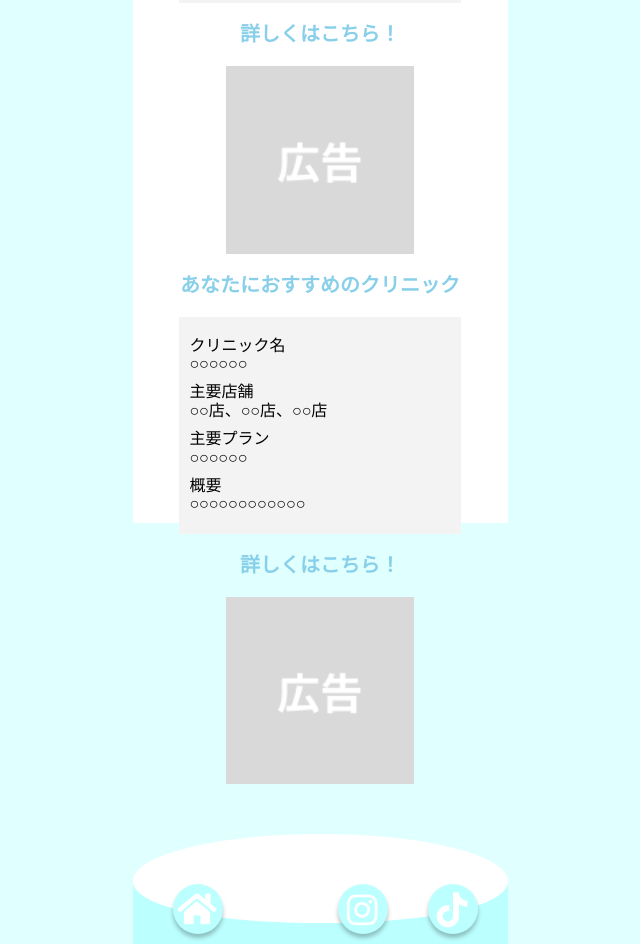
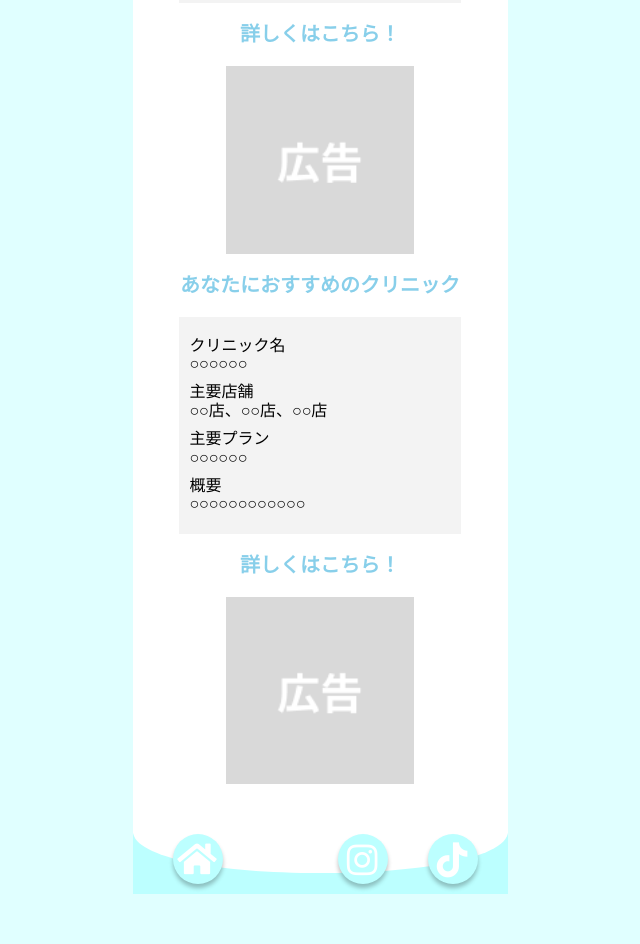
Before and after one commit to cocoalatte7119/datsumou, a website: page result.html in a window 1280 px wide. Shown: the part 277-1221 px from the top of the page, without its empty margins (320-960 px from the left). After the commit the page ends 1171 px from the top, so only its background shows below. Drawn offline with nearby package versions, Linux system fonts and the light colour scheme; files that its build step writes are made by us from their sources.

Commit message:
Add files via upload

```diff
--- a/src/sass/foundation/base.scss
+++ b/src/sass/foundation/base.scss
@@ -14,9 +14,11 @@ body {
     max-width: 375px;
     margin: 0 auto;
     background-color: var.$base-color;
-    height: 100vh;
 }
 
-#wrapper {
+.wrap {
+    background-color: var.$base-color;
     display: flex;
+    flex-direction: column;
+    min-height: 100vh;
 }
--- a/src/sass/layout/l-footer.scss
+++ b/src/sass/layout/l-footer.scss
@@ -2,11 +2,11 @@
 @use "../foundation/mixin.scss" as mix;
 
 footer {
-    margin-top: 50px;
+    margin-top: auto;
     position: relative;
 
-    svg {
-        position: relative;
+    img {
+        width: 100%;
     }
 }
 
```
